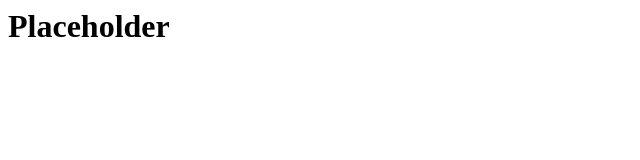
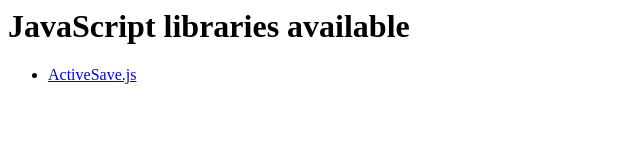
Before and after one commit to ncuria/ncuria.github.io, a plain HTML site: page index.html in a window 1280 px wide. Shown: the whole page, without its empty margins (0-640 px from the left). Drawn offline with Linux system fonts and the light colour scheme.

Commit message:
Adding link to active save

```diff
--- a/index.html
+++ b/index.html
@@ -1,8 +1,11 @@
 <html>
 <head>
-  <title>Hello World!</title>
+  <title>JavaScript Libraries (ncuria)</title>
 </head>
 <body>
-  <h1>Placeholder</h1>
+  <h1>JavaScript libraries available</h1>
+  <ul>
+    <li><a href="https://github.com/ncuria/activesave">ActiveSave.js</a></li>
+  </ul>
 </body>
 </html>
```
